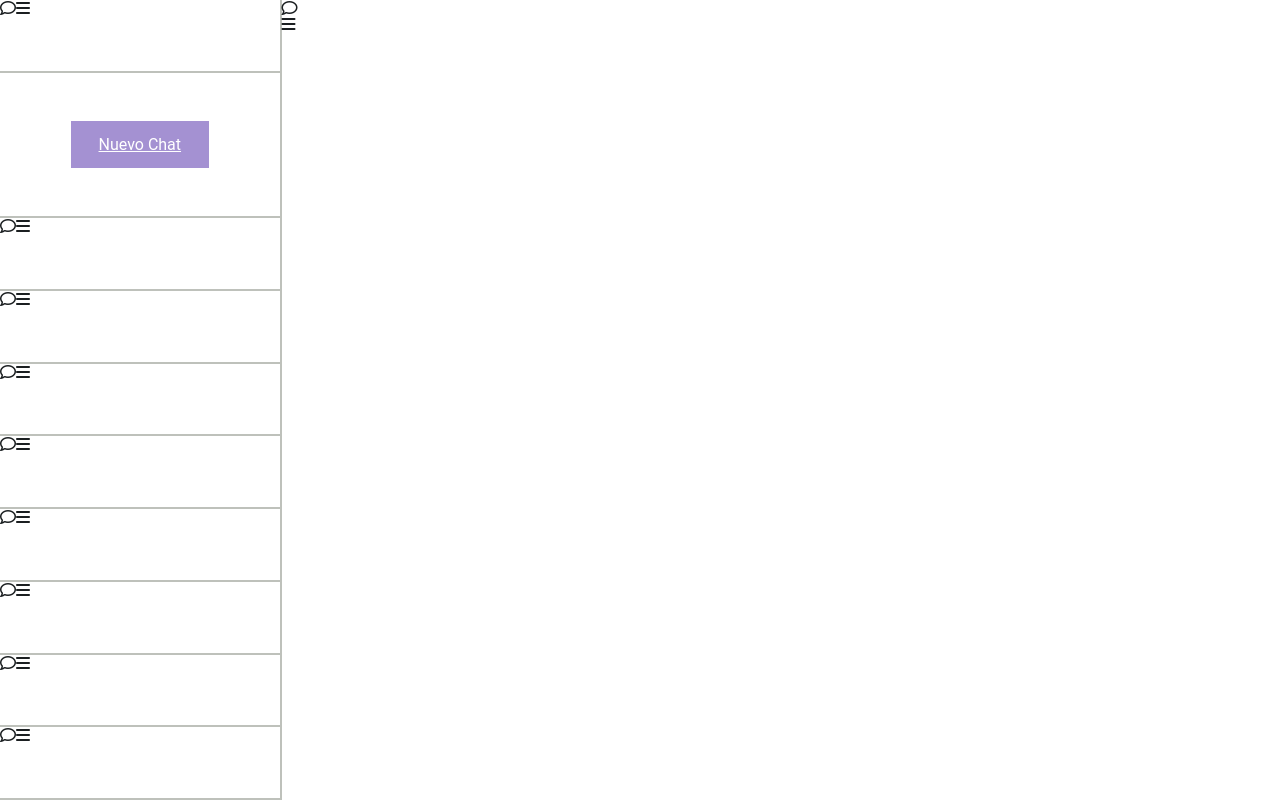
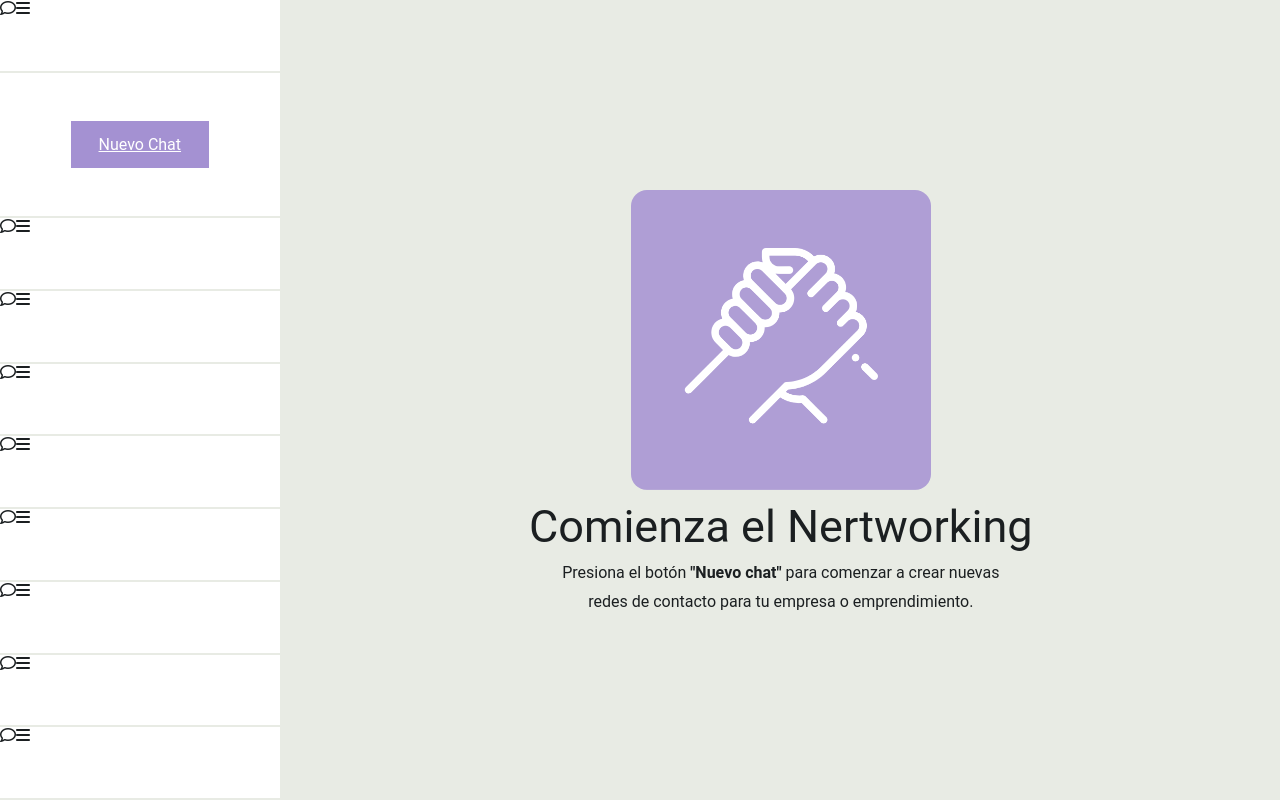
Before and after one commit to chechoguz/Desafio7, a plain HTML site: page index.html in a window 1280 px wide. Drawn offline with Linux system fonts and the light colour scheme.

Commit message:
listo principal

```diff
--- a/assets/css/estilos.css
+++ b/assets/css/estilos.css
@@ -28,20 +28,31 @@ body {
 .principal {
     width: 78%;
     height: 100vh;
+    background: var(--platinum);
     display: flex;
     flex-direction: column;
-    align-items:flex-start;
-    justify-content:flex-start;
+    align-items:center;
+    justify-content:center;
     /*border: 2px solid var(--gray); */
-    margin-left: auto;
+    /*margin-left: auto;*/
 }
+.principal img {
+    width: 300px;
+    height: 300px;
+    object-fit: cover;
+    border-radius: 16px;
+}
+.principal p {
+    padding-top: 10px;
+}
+
 .contactos {
     width: 22%;
     display: flex;
     flex-direction: column;
     align-items:flex-start;
     justify-content:flex-start;
-    border-right: 2px solid var(--gray);
+    border-right: 2px solid var(--platinum);
     margin-right: auto;
 }
 
@@ -49,7 +60,7 @@ body {
     height: 10%;
     width: 100%;
     display: flex;
-    border-bottom: 2px solid var(--gray);
+    border-bottom: 2px solid var(--platinum);
 
 }
 .botones {
@@ -58,7 +69,7 @@ body {
     display: flex;
     align-items:center;
     justify-content:center;
-    border-bottom: 2px solid var(--gray);
+    border-bottom: 2px solid var(--platinum);
 
 }
 
@@ -74,12 +85,12 @@ body {
     height: 10%;
     width: 100%;
     display: flex;
-    border-bottom: 2px solid var(--gray);
+    border-bottom: 2px solid var(--platinum);
 }
 
-
 .large-text {
-    font-size: 45px; /* large */
+    font-size: 45px;
+    padding-top: 30px; /* large */
 }
 
 .text-medium {
@@ -94,6 +105,9 @@ body {
     font-size: 10px; /* x-small */
 }
 
+.negrita {
+    font-weight: bold;
+}
 /* Buttons */
 .button {
     background-color: var(--blue-bell);
--- a/index.html
+++ b/index.html
@@ -51,8 +51,10 @@
             </div>
         </div>
         <div class="principal">
-            <i class="fa-regular fa-comment"></i>
-            <i class="fa-solid fa-bars"></i>
+                    <img src="./assets/img/hand.png" alt="Icono de Networking">
+                <p class="large-text">Comienza el Nertworking</p>
+                <p class="text-medium box">Presiona el botón <span class="negrita">"Nuevo chat"</span> para comenzar a crear nuevas</p>
+                <p class="text-medium box">redes de contacto para tu empresa o emprendimiento.</p>
         </div>
     </section>
 </body>
```
